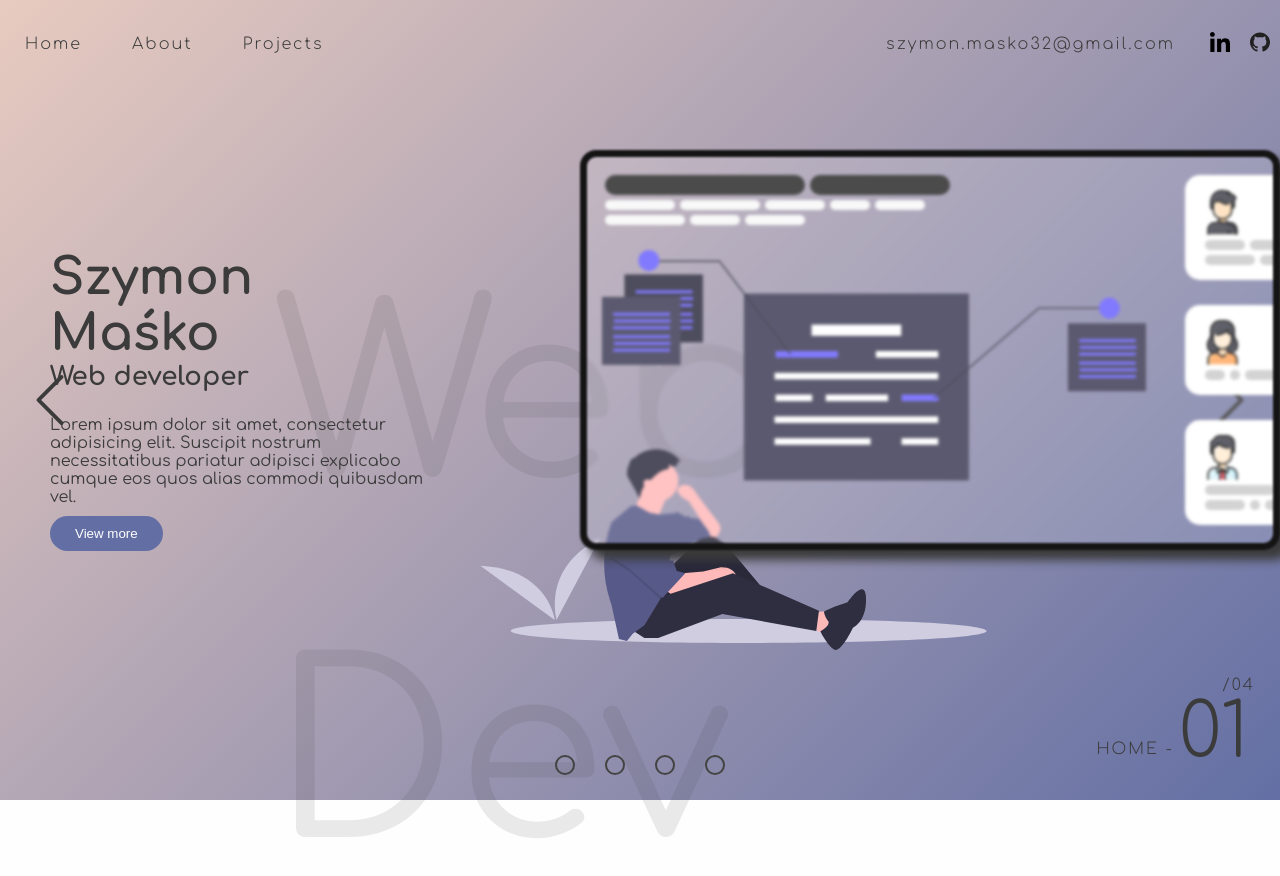
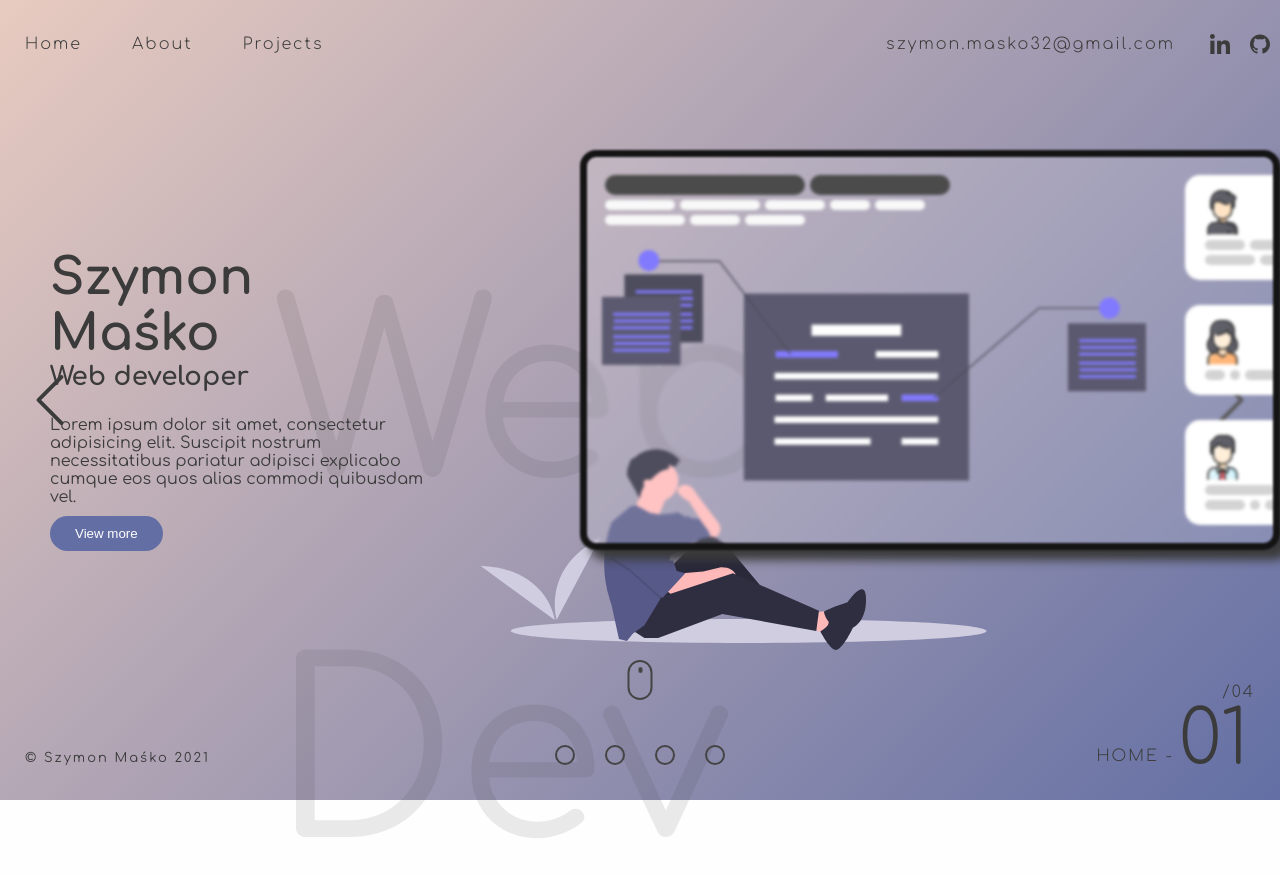
Before and after one commit to SMasiu/portfolio, a Gatsby site: page / in a window 1280 px wide. Shown: the top 876 px of the page. Built offline with nearby package versions, Linux system fonts and the light colour scheme; Gatsby itself is replaced by a stand-in of ours.

Commit message:
hero section

```diff
--- a/src/components/header/header.style.ts
+++ b/src/components/header/header.style.ts
@@ -1,6 +1,8 @@
 import { colorTheme } from '@styles/theme'
 import { Link } from 'gatsby'
-import styled from 'styled-components'
+import styled, { css } from 'styled-components'
+import LinkedIn from '@icons/linked-in.svg'
+import Github from '@icons/github.svg'
 
 export const HeaderWrapper = styled.header`
   position: fixed;
@@ -45,8 +47,16 @@ export const SocialLink = styled(Link)`
   padding: 25px 10px;
 `
 
-export const SocialIcon = styled.img`
+export const SocialIcon = css`
   width: 20px;
+`
+
+export const LinkedInIcon = styled(LinkedIn)`
+  ${SocialIcon}
+`
+
+export const GithubIcon = styled(Github)`
+  ${SocialIcon}
 `
 
 export const Address = styled.address``
--- a/src/components/header/header.tsx
+++ b/src/components/header/header.tsx
@@ -7,10 +7,11 @@ import {
   NavList,
   SocialLink,
   SocialWrapper,
-  SocialIcon,
   HeaderContent,
   Address,
-  Email
+  Email,
+  LinkedInIcon,
+  GithubIcon
 } from './header.style'
 
 interface NavigationOption {
@@ -50,10 +51,10 @@ export const Header = () => (
           <Email href="mailto:szymon.masko32@gmail.com">szymon.masko32@gmail.com</Email>
         </Address>
         <SocialLink to="">
-          <SocialIcon src="linkedin.svg"></SocialIcon>
+          <LinkedInIcon />
         </SocialLink>
         <SocialLink to="">
-          <SocialIcon src="github.svg"></SocialIcon>
+          <GithubIcon />
         </SocialLink>
       </SocialWrapper>
     </HeaderContent>
--- a/src/components/hero/hero.style.ts
+++ b/src/components/hero/hero.style.ts
@@ -161,7 +161,7 @@ export const DeviceTextRow = styled.div`
 
 export const SliderDotsWrapper = styled.section`
   position: absolute;
-  bottom: 10px;
+  bottom: 20px;
   left: 50%;
   display: flex;
   transform: translateX(-50%);
@@ -214,7 +214,7 @@ export const PreviousButton = styled(ArrowLeft)`
 export const PageCounter = styled.section`
   position: absolute;
   right: 25px;
-  bottom: 25px;
+  bottom: 18px;
 `
 
 export const PageCounterContent = styled.section`
@@ -245,3 +245,18 @@ export const PageOf = styled.p`
   top: 0;
   right: 0;
 `
+
+export const CopyRight = styled.p`
+  position: absolute;
+  bottom: 35px;
+  left: 25px;
+  font-size: 13px;
+  letter-spacing: 2px;
+`
+
+export const ScrollWrapper = styled.section`
+  position: absolute;
+  bottom: 100px;
+  left: 50%;
+  transform: translateX(-50%);
+`
--- a/src/components/hero/hero.tsx
+++ b/src/components/hero/hero.tsx
@@ -1,6 +1,8 @@
 import { Button } from '@components/button/button'
+import { Scroll } from '@components/scroll/scroll'
 import * as React from 'react'
 import {
+  CopyRight,
   Device,
   DevicePerson,
   DeviceReviews,
@@ -34,6 +36,7 @@ import {
   ReviewProfile,
   ReviewStar,
   ReviewStarsWrapper,
+  ScrollWrapper,
   SliderDot,
   SliderDotsWrapper,
   SliderDotWrapper
@@ -100,6 +103,10 @@ export const Hero = () => {
           <PageOf>/04</PageOf>
         </PageCounterContent>
       </PageCounter>
+      <CopyRight>&copy; Szymon Maśko 2021</CopyRight>
+      <ScrollWrapper>
+        <Scroll />
+      </ScrollWrapper>
       <HeroContent>
         <HeroAboutArticle>
           <HeroHeader>
--- /dev/null
+++ b/src/components/scroll/scroll.style.ts
@@ -0,0 +1,31 @@
+import styled, { keyframes } from 'styled-components'
+
+export const ScrollWrapper = styled.span`
+  display: block;
+  width: 25px;
+  height: 40px;
+  border-radius: 50px;
+  border: 2px solid #444;
+  position: relative;
+`
+
+export const scrollAnimation = keyframes`
+    0% { transform: translate(-50%, 0); opacity: 0.1; }
+    40% { transform: translate(-50%, 0); opacity: 1; }
+    100% { transform: translate(-50%, 10px); opacity: 0; }
+`
+
+export const ScrollDot = styled.span`
+  position: absolute;
+  top: 5px;
+  left: 50%;
+  display: block;
+  width: 4px;
+  height: 6px;
+  background-color: #444;
+  border-radius: 4px;
+  transform: translate(-50%, 0);
+  animation-name: ${scrollAnimation};
+  animation-duration: 1.5s;
+  animation-iteration-count: infinite;
+`
--- /dev/null
+++ b/src/components/scroll/scroll.tsx
@@ -0,0 +1,8 @@
+import * as React from 'react'
+import { ScrollDot, ScrollWrapper } from './scroll.style'
+
+export const Scroll = () => (
+  <ScrollWrapper>
+    <ScrollDot />
+  </ScrollWrapper>
+)
```
Also changed, not shown: src/icons/github.svg (added), src/icons/linked-in.svg (added), static/arrow-left.svg (deleted), static/arrow-right.svg (deleted), static/github.svg (deleted), static/linkedin.svg (deleted).
